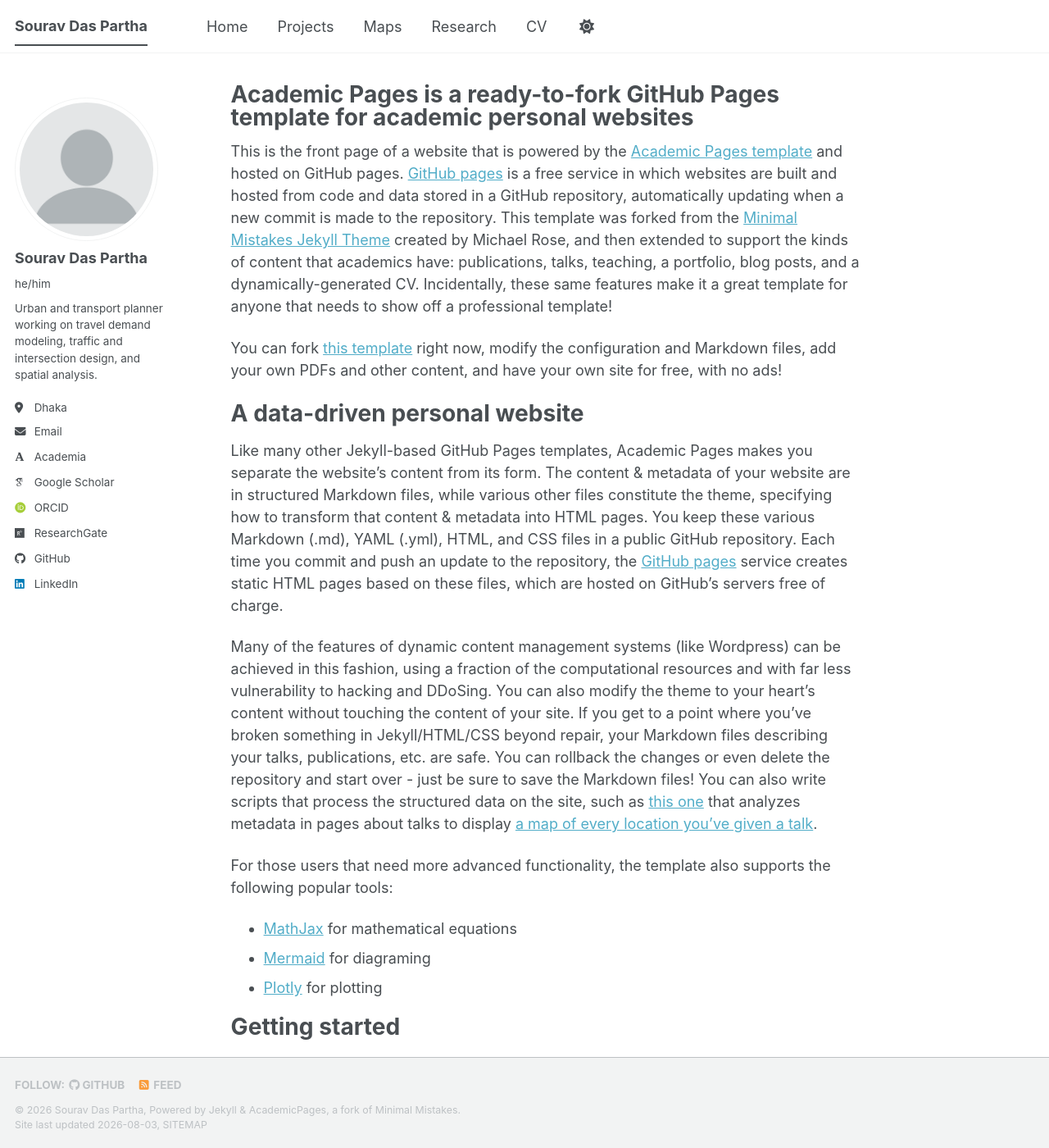
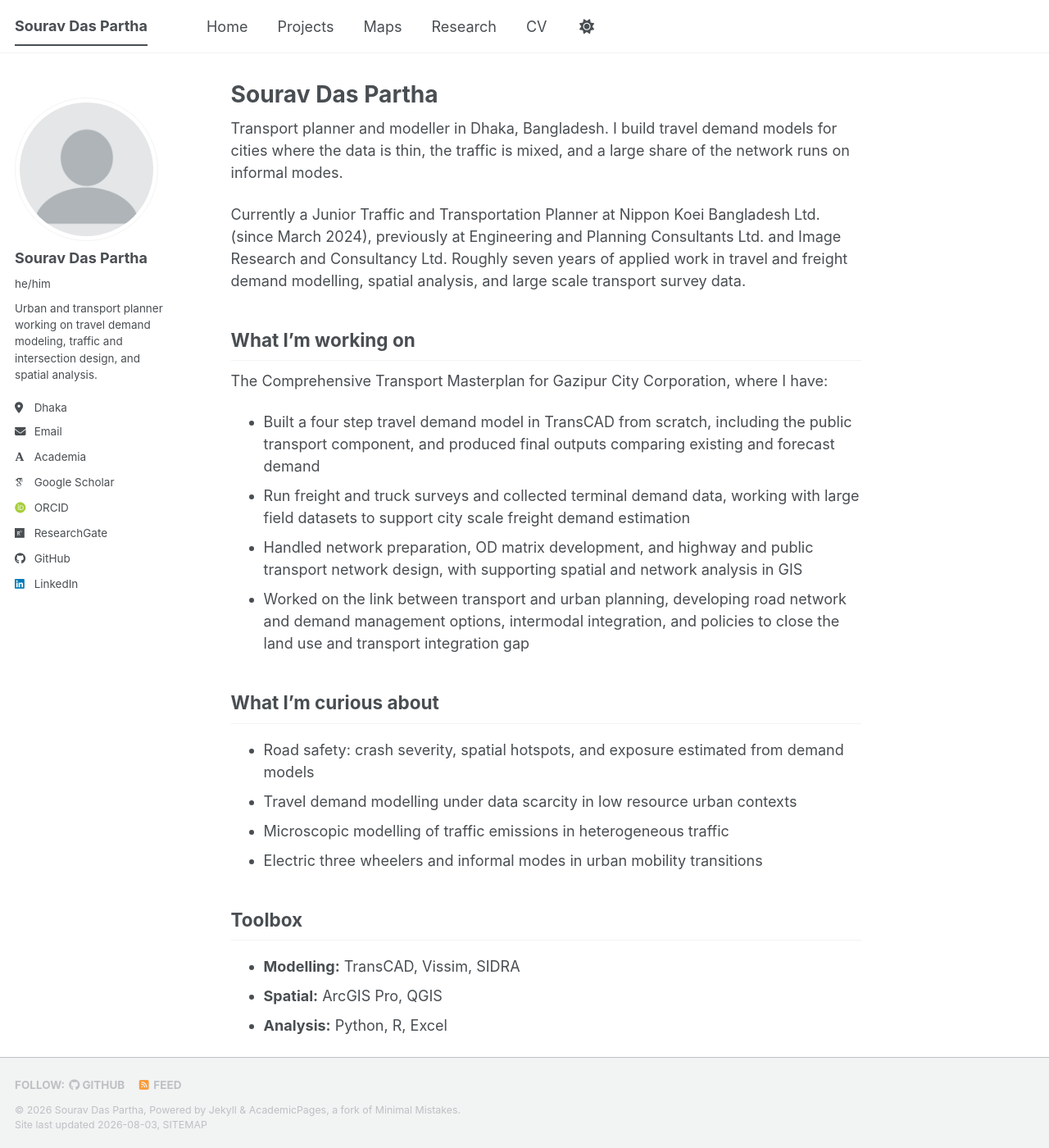
Before and after one commit to souravdaspartha/souravdaspartha.github.io, a Jekyll site: the page built from _pages/about.md, in a window 1280 px wide and 1400 px high. Shown: the whole window at 82% size. Built offline with Jekyll 4.4.1, drawn with Linux system fonts in a browser that asks for light colours; some web fonts are replaced; a script bundle is joined from its source files by our own code; library files that are not in the unit come from our copies; some of the changed text lies outside the part shown.

Commit message:
Update about.md

```diff
--- a/_pages/about.md
+++ b/_pages/about.md
@@ -1,56 +1,39 @@
 ---
 permalink: /
-title: "Academic Pages is a ready-to-fork GitHub Pages template for academic personal websites"
+title: "Sourav Das Partha"
 author_profile: true
 redirect_from:
   - /about/
   - /about.html
 ---
 
-This is the front page of a website that is powered by the [Academic Pages template](https://github.com/academicpages/academicpages.github.io) and hosted on GitHub pages. [GitHub pages](https://pages.github.com) is a free service in which websites are built and hosted from code and data stored in a GitHub repository, automatically updating when a new commit is made to the repository. This template was forked from the [Minimal Mistakes Jekyll Theme](https://mmistakes.github.io/minimal-mistakes/) created by Michael Rose, and then extended to support the kinds of content that academics have: publications, talks, teaching, a portfolio, blog posts, and a dynamically-generated CV. Incidentally, these same features make it a great template for anyone that needs to show off a professional template!
+Transport planner and modeller in Dhaka, Bangladesh. I build travel demand models for cities where the data is thin, the traffic is mixed, and a large share of the network runs on informal modes.
 
- You can fork [this template](https://github.com/academicpages/academicpages.github.io) right now, modify the configuration and Markdown files, add your own PDFs and other content, and have your own site for free, with no ads!
+Currently a Junior Traffic and Transportation Planner at Nippon Koei Bangladesh Ltd. (since March 2024), previously at Engineering and Planning Consultants Ltd. and Image Research and Consultancy Ltd. Roughly seven years of applied work in travel and freight demand modelling, spatial analysis, and large scale transport survey data.
 
-A data-driven personal website
-======
-Like many other Jekyll-based GitHub Pages templates, Academic Pages makes you separate the website's content from its form. The content & metadata of your website are in structured Markdown files, while various other files constitute the theme, specifying how to transform that content & metadata into HTML pages. You keep these various Markdown (.md), YAML (.yml), HTML, and CSS files in a public GitHub repository. Each time you commit and push an update to the repository, the [GitHub pages](https://pages.github.com/) service creates static HTML pages based on these files, which are hosted on GitHub's servers free of charge.
+## What I'm working on
 
-Many of the features of dynamic content management systems (like Wordpress) can be achieved in this fashion, using a fraction of the computational resources and with far less vulnerability to hacking and DDoSing. You can also modify the theme to your heart's content without touching the content of your site. If you get to a point where you've broken something in Jekyll/HTML/CSS beyond repair, your Markdown files describing your talks, publications, etc. are safe. You can rollback the changes or even delete the repository and start over - just be sure to save the Markdown files! You can also write scripts that process the structured data on the site, such as [this one](https://github.com/academicpages/academicpages.github.io/blob/master/talkmap.ipynb) that analyzes metadata in pages about talks to display [a map of every location you've given a talk](https://academicpages.github.io/talkmap.html).
+The Comprehensive Transport Masterplan for Gazipur City Corporation, where I have:
 
-For those users that need more advanced functionality, the template also supports the following popular tools:
-- [MathJax](https://www.mathjax.org/) for mathematical equations
-- [Mermaid](https://mermaid.js.org/) for diagraming
-- [Plotly](https://plotly.com/javascript/) for plotting
+- Built a four step travel demand model in TransCAD from scratch, including the public transport component, and produced final outputs comparing existing and           forecast demand
+- Run freight and truck surveys and collected terminal demand data, working with large field datasets to support city scale freight demand estimation
+- Handled network preparation, OD matrix development, and highway and public transport network design, with supporting spatial and network analysis in GIS
+- Worked on the link between transport and urban planning, developing road network and demand management options, intermodal integration, and policies to close the     land use and transport integration gap
 
-Getting started
-======
-1. Register a GitHub account if you don't have one and confirm your e-mail (required!)
-1. Fork [this template](https://github.com/academicpages/academicpages.github.io) by clicking the "Use this template" button in the top right.
-1. Go to the repository's settings (rightmost item in the tabs that start with "Code", should be below "Unwatch"). Rename the repository "[your GitHub username].github.io", which will also be your website's URL.
-1. Set site-wide configuration and create content & metadata (see below -- also see [this set of diffs](https://archive.is/3TPas) showing what files were changed to set up [an example site](https://getorg-testacct.github.io) for a user with the username "getorg-testacct")
-1. Upload any files (like PDFs, .zip files, etc.) to the files/ directory. They will appear at https://[your GitHub username].github.io/files/example.pdf.
-1. Check status by going to the repository settings, in the "GitHub pages" section
+## What I'm curious about
 
-Site-wide configuration
-------
-The main configuration file for the site is in the base directory in [_config.yml](https://github.com/academicpages/academicpages.github.io/blob/master/_config.yml), which defines the content in the sidebars and other site-wide features. You will need to replace the default variables with ones about yourself and your site's github repository. The configuration file for the top menu is in [_data/navigation.yml](https://github.com/academicpages/academicpages.github.io/blob/master/_data/navigation.yml). For example, if you don't have a portfolio or blog posts, you can remove those items from that navigation.yml file to remove them from the header.
+- Road safety: crash severity, spatial hotspots, and exposure estimated from demand models
+- Travel demand modelling under data scarcity in low resource urban contexts
+- Microscopic modelling of traffic emissions in heterogeneous traffic
+- Electric three wheelers and informal modes in urban mobility transitions
 
-Create content & metadata
-------
-For site content, there is one Markdown file for each type of content, which are stored in directories like _publications, _talks, _posts, _teaching, or _pages. For example, each talk is a Markdown file in the [_talks directory](https://github.com/academicpages/academicpages.github.io/tree/master/_talks). At the top of each Markdown file is structured data in YAML about the talk, which the theme will parse to do lots of cool stuff. The same structured data about a talk is used to generate the list of talks on the [Talks page](https://academicpages.github.io/talks), each [individual page](https://academicpages.github.io/talks/2012-03-01-talk-1) for specific talks, the talks section for the [CV page](https://academicpages.github.io/cv), and the [map of places you've given a talk](https://academicpages.github.io/talkmap.html) (if you run this [python file](https://github.com/academicpages/academicpages.github.io/blob/master/talkmap.py) or [Jupyter notebook](https://github.com/academicpages/academicpages.github.io/blob/master/talkmap.ipynb), which creates the HTML for the map based on the contents of the _talks directory).
+## Toolbox
 
-**Markdown generator**
+- **Modelling:** TransCAD, Vissim, SIDRA
+- **Spatial:** ArcGIS Pro, QGIS
+- **Analysis:** Python, R, Excel
 
-The repository includes [a set of Jupyter notebooks](https://github.com/academicpages/academicpages.github.io/tree/master/markdown_generator
-) that converts a CSV containing structured data about talks or presentations into individual Markdown files that will be properly formatted for the Academic Pages template. The sample CSVs in that directory are the ones I used to create my own personal website at stuartgeiger.com. My usual workflow is that I keep a spreadsheet of my publications and talks, then run the code in these notebooks to generate the Markdown files, then commit and push them to the GitHub repository.
+## Background
 
-How to edit your site's GitHub repository
-------
-Many people use a git client to create files on their local computer and then push them to GitHub's servers. If you are not familiar with git, you can directly edit these configuration and Markdown files directly in the github.com interface. Navigate to a file (like [this one](https://github.com/academicpages/academicpages.github.io/blob/master/_talks/2012-03-01-talk-1.md) and click the pencil icon in the top right of the content preview (to the right of the "Raw | Blame | History" buttons). You can delete a file by clicking the trashcan icon to the right of the pencil icon. You can also create new files or upload files by navigating to a directory and clicking the "Create new file" or "Upload files" buttons.
-
-Example: editing a Markdown file for a talk
-![Editing a Markdown file for a talk](/images/editing-talk.png)
-
-For more info
-------
-More info about configuring Academic Pages can be found in [the guide](https://academicpages.github.io/markdown/), the [growing wiki](https://github.com/academicpages/academicpages.github.io/wiki), and you can always [ask a question on GitHub](https://github.com/academicpages/academicpages.github.io/discussions). The [guides for the Minimal Mistakes theme](https://mmistakes.github.io/minimal-mistakes/docs/configuration/) (which this theme was forked from) might also be helpful.
+- MS, GIS for Environment and Development, Jahangirnagar University
+- BURP, Urban and Regional Planning, Jahangirnagar University
```
